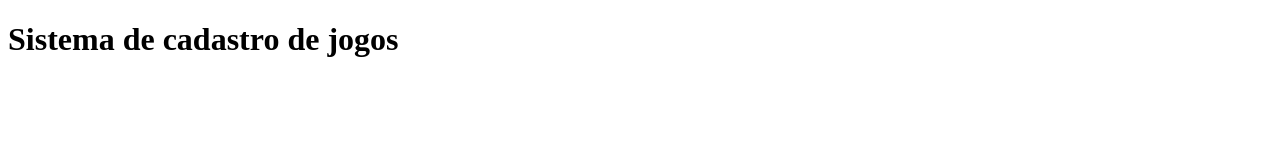
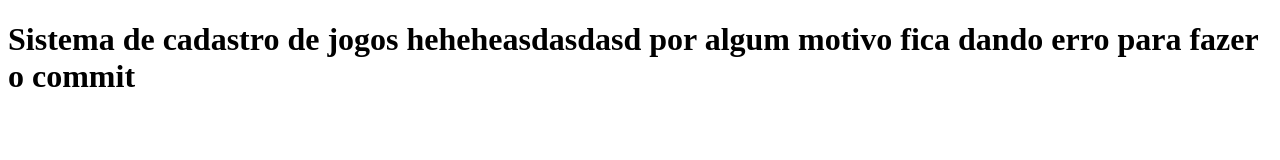
Before and after one commit to Guustaaf02/sistema-de-cadastro, a plain HTML site: page index.html in a window 1280 px wide. Drawn offline with Linux system fonts and the light colour scheme.

Commit message:
Agora vai

```diff
--- a/index.html
+++ b/index.html
@@ -7,7 +7,7 @@
     <title>Document</title>
 </head>
 <body>
-    <h1> Sistema de cadastro de jogos</h1>
+    <h1> Sistema de cadastro de jogos heheheasdasdasd por algum motivo fica dando erro para fazer o commit</h1>
     <script src="app.js"></script>
 </body>
 </html>
```
